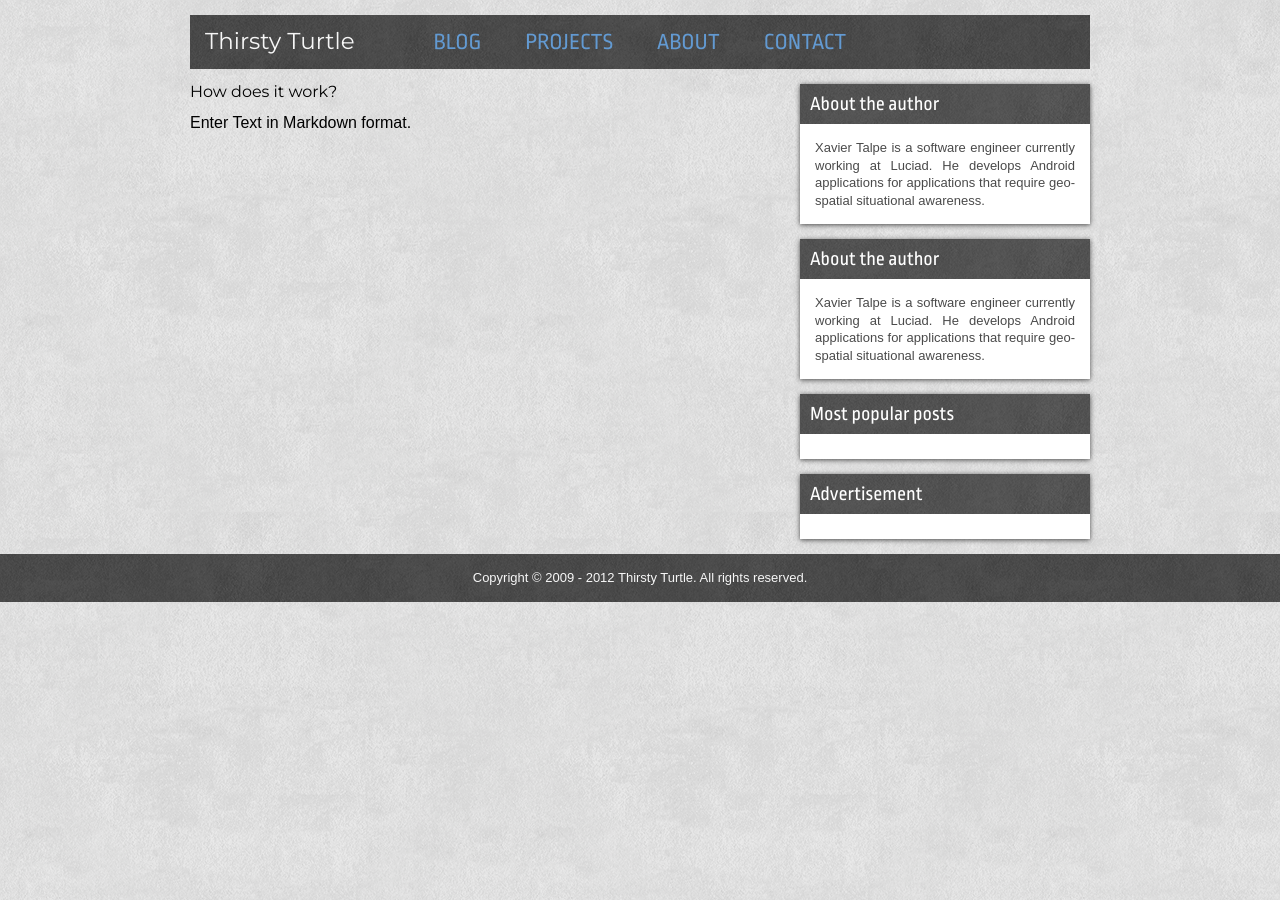
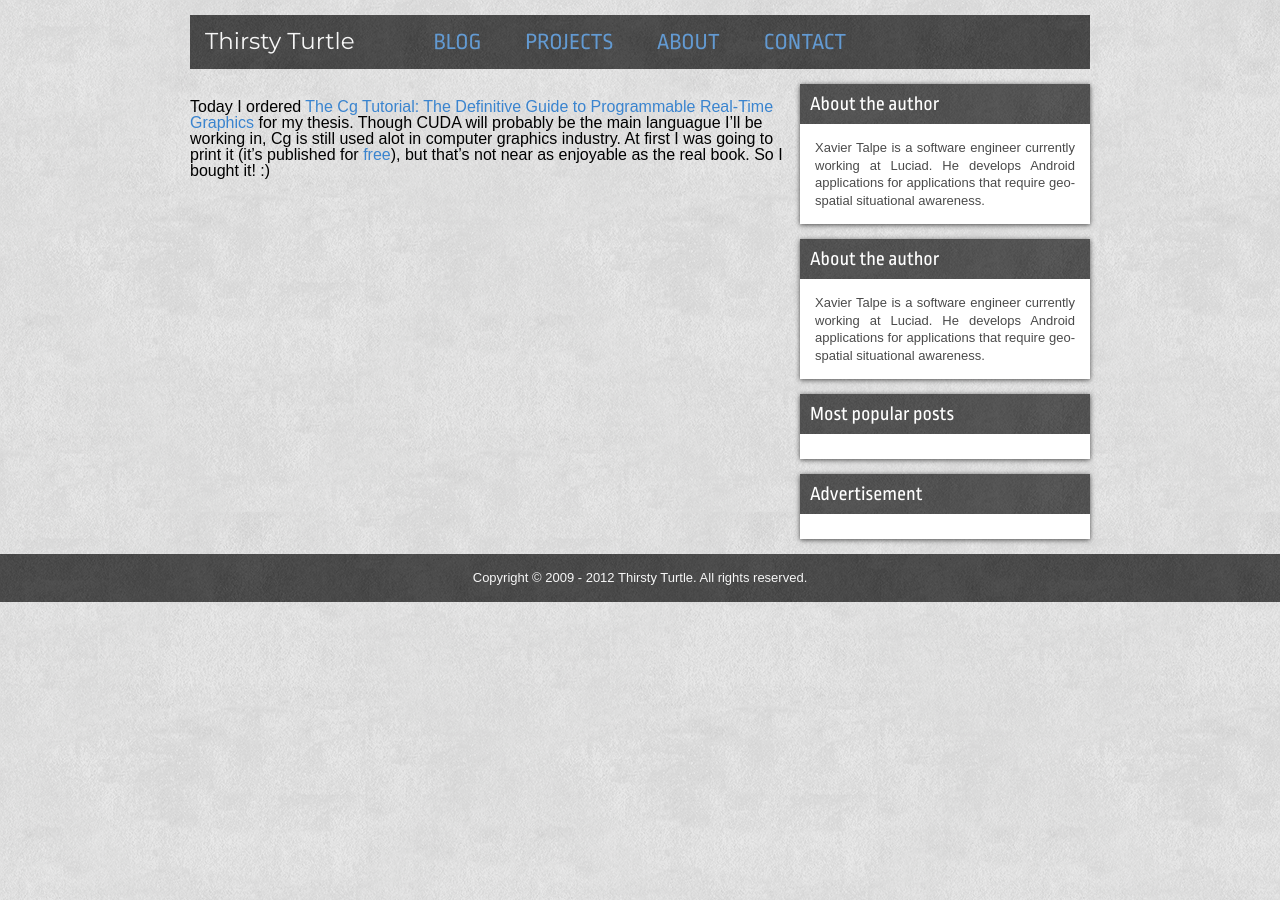
Before and after one commit to XavierTalpe/site-thirsty-turtle, a Jekyll site: the page built from _posts/2009-08-07-the-cg-tutorial.md, in a window 1280 px wide. Built offline with Jekyll 4.4.1, drawn with Linux system fonts in a browser that asks for light colours; comment, search, counter and statistics services are not loaded.

Commit message:
Updated _posts/2009-08-07-the-cg-tutorial.md

```diff
--- a/_posts/2009-08-07-the-cg-tutorial.md
+++ b/_posts/2009-08-07-the-cg-tutorial.md
@@ -4,6 +4,4 @@ title: The Cg Tutorial
 published: true
 ---
 
-# How does it work?
-
-Enter Text in Markdown format.
+Today I ordered [The Cg Tutorial: The Definitive Guide to Programmable Real-Time Graphics](http://developer.nvidia.com/object/cg_tutorial_home.html) for my thesis. Though CUDA will probably be the main languague I'll be working in, Cg is still used alot in computer graphics industry. At first I was going to print it (it's published for [free](http://http.developer.nvidia.com/CgTutorial/cg_tutorial_chapter01.html)), but that's not near as enjoyable as the real book. So I bought it! :)
```
